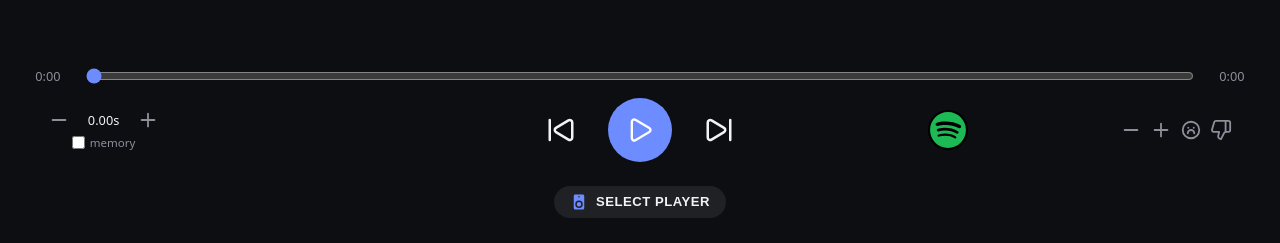
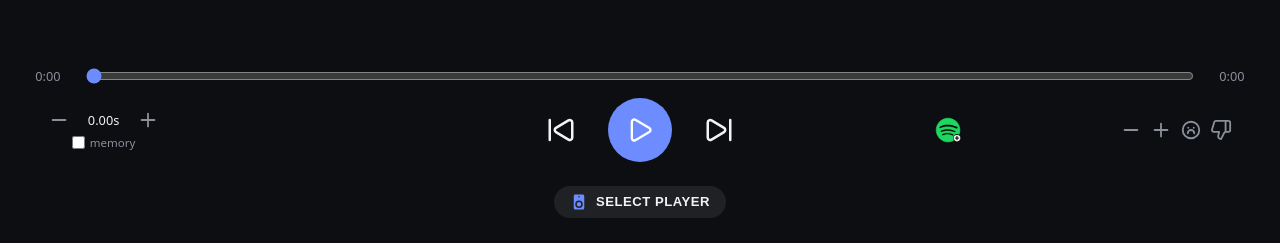
Before and after one commit to baileyboy0304/NewLyricsJukebox, a Python web app: template resources/templates/index.html in a window 1280 px wide. Shown: the part 554-797 px from the top of the page. Run offline with Jinja, Linux system fonts and the light colour scheme; the template is opened without the code that fills it: most values are stand-ins (such as "Sample title", 1, 10 or a date in 2020).

Commit message:
1.0.81: web Spotify button uses the user-supplied PNG
Drop the inline SVG (which was rendering a green disc + wordmark) and
swap it for an <img> pointing at the new resources/images/spotify_save.png
(copy of the PNG already in the guition repo). Button background goes
transparent — the PNG carries the visual including the 'plus' badge.

```diff
--- a/config.yaml
+++ b/config.yaml
@@ -1,5 +1,5 @@
 name: "NewLyricsJukebox"
-version: "1.0.80"
+version: "1.0.81"
 slug: newlyricsjukebox
 description: "Time-synced lyrics for audio playing through Music Assistant (queue + stream recognition)."
 url: "https://github.com/baileyboy0304/newlyricsjukebox"
--- a/resources/css/app.css
+++ b/resources/css/app.css
@@ -254,10 +254,9 @@ body {
   left: 75%;
   top: 50%;
   transform: translate(-50%, -50%);
-  width: 40px;
-  height: 40px;
-  border-radius: 50%;
-  background: #000;
+  width: 44px;
+  height: 44px;
+  background: none;
   border: none;
   padding: 0;
   cursor: pointer;
@@ -267,7 +266,7 @@ body {
   transition: filter 0.15s ease;
   -webkit-tap-highlight-color: transparent;
 }
-.spotify-btn svg { width: 36px; height: 36px; display: block; }
+.spotify-btn img { width: 44px; height: 44px; display: block; }
 .spotify-btn:hover { filter: brightness(1.1); }
 .spotify-btn:active { transform: translate(-50%, -50%) scale(0.94); }
 .spotify-btn.saved { box-shadow: 0 0 0 2px #1DB954; }
--- a/resources/templates/index.html
+++ b/resources/templates/index.html
@@ -70,9 +70,7 @@
         </button>
       </div>
       <button id="btn-spotify" class="spotify-btn" title="Add to Spotify 'Discovered Tracks' playlist">
-        <svg viewBox="0 0 168 168" aria-hidden="true">
-          <path fill="#1DB954" d="M83.996.277C37.747.277.253 37.77.253 84.019c0 46.251 37.494 83.741 83.743 83.741 46.254 0 83.744-37.49 83.744-83.741 0-46.246-37.49-83.738-83.745-83.738zm38.404 120.78a5.217 5.217 0 0 1-7.18 1.73c-19.662-12.01-44.414-14.73-73.564-8.07a5.222 5.222 0 0 1-6.249-3.93 5.213 5.213 0 0 1 3.926-6.25c31.9-7.29 59.263-4.15 81.337 9.34 2.46 1.51 3.24 4.72 1.73 7.18zm10.25-22.805c-1.89 3.075-5.91 4.045-8.98 2.155-22.51-13.83-56.823-17.84-83.448-9.76-3.453 1.04-7.1-.91-8.148-4.35a6.538 6.538 0 0 1 4.354-8.143c30.413-9.228 68.222-4.758 94.072 11.127 3.07 1.89 4.04 5.91 2.15 8.97zm.88-23.744c-26.99-16.031-71.52-17.505-97.289-9.684-4.138 1.255-8.514-1.082-9.768-5.219a7.835 7.835 0 0 1 5.222-9.771c29.581-8.98 78.756-7.245 109.83 11.202a7.823 7.823 0 0 1 2.74 10.733c-2.2 3.722-7.02 4.949-10.73 2.739z"/>
-        </svg>
+        <img src="static/images/spotify_save.png?v={{ version }}" alt="Add to Discovered Tracks" />
       </button>
       <div id="provider-cycle" class="provider-cycle">
         <span id="prov-pm" class="prov-pm">
```
Also changed, not shown: resources/images/spotify_save.png (added).
